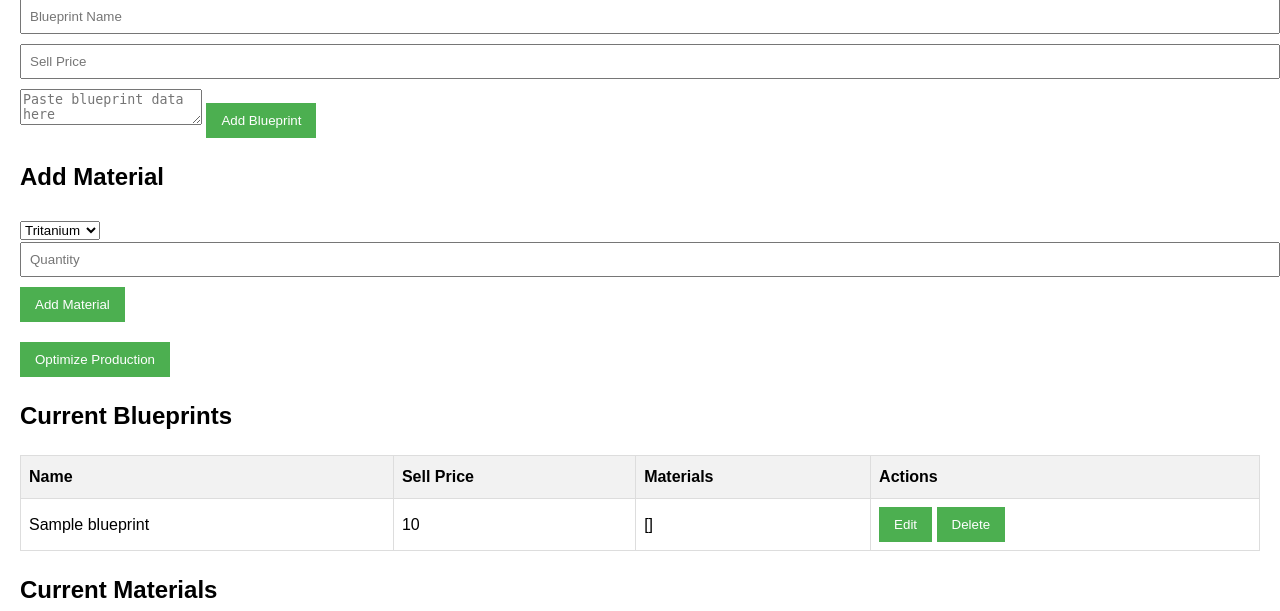
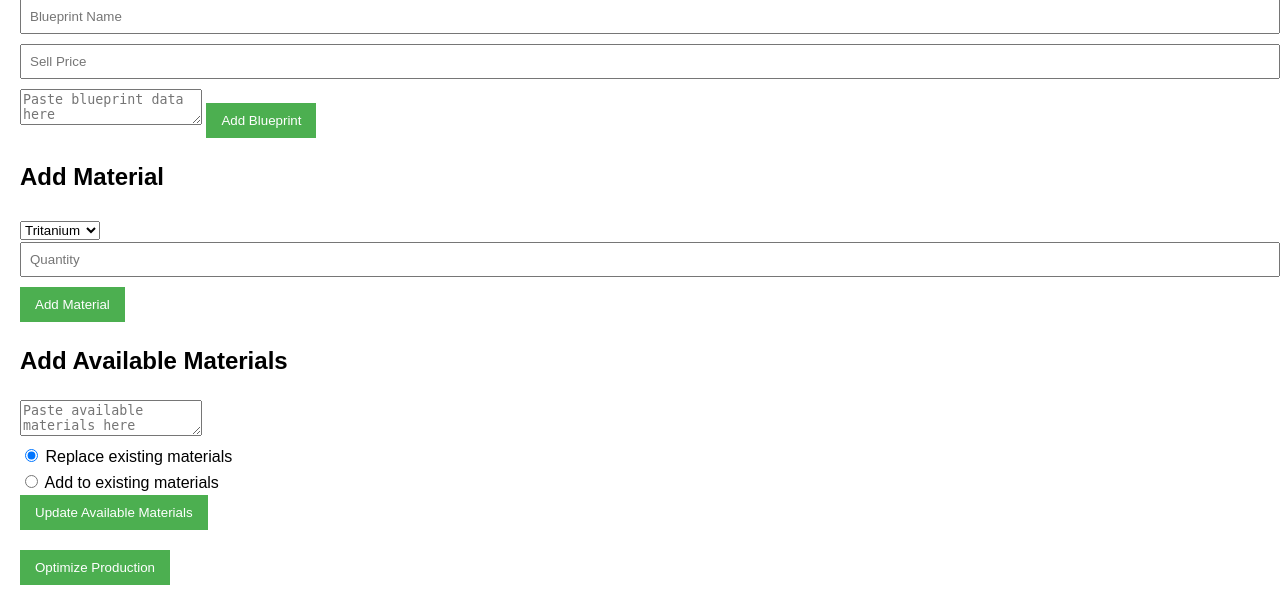
Before and after one commit to Nariod14/EVE-Online-Manufacturing-Optimizer, a Flask app: page / in a window 1280 px wide. Shown: the part 500-1111 px from the top of the page. Run offline with Flask 3, Linux system fonts and the light colour scheme; tables that the repository leaves empty hold one stand-in row (values such as "Sample post").

Commit message:
added material parser, edit modal and refined optimization screen

```diff
--- a/ManuOptimizer/templates/base.html
+++ b/ManuOptimizer/templates/base.html
@@ -252,6 +252,43 @@
     });
 });
 
+$('#availableMaterialsForm').submit(function(e) {
+    e.preventDefault();
+    var lines = $('#availableMaterialsData').val().split('\n');
+    var materials = {};
+    var updateType = $('input[name="updateType"]:checked').val();
+
+    lines.forEach(function(line) {
+        var parts = line.trim().split('\t');
+        if (parts.length === 2) {
+            var name = parts[0].trim();
+            var quantity = parseInt(parts[1].trim().replace(/,/g, ''));
+            if (!isNaN(quantity)) {
+                materials[name] = quantity;
+            }
+        }
+    });
+
+    $.ajax({
+        url: '/update_materials',
+        method: 'POST',
+        contentType: 'application/json',
+        data: JSON.stringify({
+            materials: materials,
+            updateType: updateType
+        }),
+        success: function(response) {
+            alert('Materials updated successfully');
+            loadMaterials();
+            $('#availableMaterialsForm')[0].reset();
+        },
+        error: function(xhr, status, error) {
+            console.error("Error updating materials:", error);
+            alert('Error updating materials: ' + error);
+        }
+    });
+});
+
 
 // Function to edit a blueprint
 
@@ -265,25 +302,97 @@
  * @param {number} id The ID of the blueprint to edit.
  */
  function editBlueprint(id) {
-    // For simplicity, we'll just prompt for new values
-    var newName = prompt("Enter new name for blueprint:");
-    var newSellPrice = prompt("Enter new sell price for blueprint:");
-    if (newName && newSellPrice) {
   $.ajax({
     url: '/blueprint/' + id,
+    method: 'GET',
+    success: function(blueprint) {
+      $('#editBlueprintId').val(blueprint.id);
+      $('#editBlueprintName').val(blueprint.name);
+      $('#editBlueprintSellPrice').val(blueprint.sell_price);
+      $('#editBlueprintMaterials').empty();
+
+      for (var material in blueprint.materials) {
+        addEditBlueprintMaterial(material, blueprint.materials[material]);
+      }
+
+      $('#editBlueprintModal').show();
+    }
+  });
+}
+
+function addEditBlueprintMaterial(name = '', quantity = '') {
+  $('#editBlueprintMaterials').append(`
+    <div class="edit-material-input">
+      <select class="editMaterialName">
+        <option value="Tritanium" ${name === 'Tritanium' ? 'selected' : ''}>Tritanium</option>
+        <option value="Pyerite" ${name === 'Pyerite' ? 'selected' : ''}>Pyerite</option>
+        <option value="Mexallon" ${name === 'Mexallon' ? 'selected' : ''}>Mexallon</option>
+        <option value="Isogen" ${name === 'Isogen' ? 'selected' : ''}>Isogen</option>
+        <option value="Nocxium" ${name === 'Nocxium' ? 'selected' : ''}>Nocxium</option>
+        <option value="Zydrine" ${name === 'Zydrine' ? 'selected' : ''}>Zydrine</option>
+        <option value="Megacyte" ${name === 'Megacyte' ? 'selected' : ''}>Megacyte</option>
+        <option value="other" ${!['Tritanium', 'Pyerite', 'Mexallon', 'Isogen', 'Nocxium', 'Zydrine', 'Megacyte'].includes(name) ? 'selected' : ''}>Other</option>
+      </select>
+      <input type="text" class="editOtherMaterialName" placeholder="Other Material Name" style="display: ${!['Tritanium', 'Pyerite', 'Mexallon', 'Isogen', 'Nocxium', 'Zydrine', 'Megacyte'].includes(name) ? 'inline-block' : 'none'};" value="${name}">
+      <input type="number" class="editMaterialQuantity" placeholder="Quantity" required value="${quantity}">
+      <button type="button" class="removeEditMaterialButton">Remove</button>
+    </div>
+  `);
+}
+
+function closeEditBlueprintModal() {
+  $('#editBlueprintModal').hide();
+}
+
+$(document).on('change', '.editMaterialName', function() {
+  if ($(this).val() === 'other') {
+    $(this).siblings('.editOtherMaterialName').show();
+  } else {
+    $(this).siblings('.editOtherMaterialName').hide();
+  }
+});
+
+$(document).on('click', '.removeEditMaterialButton', function() {
+  $(this).closest('.edit-material-input').remove();
+});
+
+$('#editBlueprintForm').submit(function(e) {
+  e.preventDefault();
+  var materials = {};
+  $('.edit-material-input').each(function() {
+    var name = $(this).find('.editMaterialName').val();
+    if (name === 'other') {
+      name = $(this).find('.editOtherMaterialName').val();
+    }
+    var quantity = parseInt($(this).find('.editMaterialQuantity').val());
+    if (name && quantity > 0) {
+      materials[name] = (materials[name] || 0) + quantity;
+    }
+  });
+
+  var blueprintData = {
+    name: $('#editBlueprintName').val(),
+    materials: materials,
+    sell_price: parseFloat($('#editBlueprintSellPrice').val())
+  };
+
+  $.ajax({
+    url: '/blueprint/' + $('#editBlueprintId').val(),
     method: 'PUT',
     contentType: 'application/json',
-            data: JSON.stringify({
-                name: newName,
-                sell_price: parseFloat(newSellPrice)
-            }),
+    data: JSON.stringify(blueprintData),
     success: function(response) {
       alert('Blueprint updated successfully');
       loadBlueprints();
+      closeEditBlueprintModal();
+    },
+    error: function(xhr, status, error) {
+      console.error("Error updating blueprint:", error);
+      alert('Error updating blueprint: ' + error);
     }
   });
-    }
-}
+});
+
 
 // Function to delete a blueprint
 
--- a/ManuOptimizer/templates/index.html
+++ b/ManuOptimizer/templates/index.html
@@ -69,6 +69,20 @@
     <button type="submit">Add Material</button>
 </form>
 
+<h2>Add Available Materials</h2>
+<form id="availableMaterialsForm">
+    <textarea id="availableMaterialsData" placeholder="Paste available materials here" required></textarea>
+    <div>
+        <input type="radio" id="replaceMaterials" name="updateType" value="replace" checked>
+        <label for="replaceMaterials">Replace existing materials</label>
+    </div>
+    <div>
+        <input type="radio" id="addToMaterials" name="updateType" value="add">
+        <label for="addToMaterials">Add to existing materials</label>
+    </div>
+    <button type="submit">Update Available Materials</button>
+</form>
+
 <button onclick="optimize()">Optimize Production</button>
 
 <h2>Current Blueprints</h2>
@@ -78,4 +92,21 @@
 <div id="materialList"></div>
 
 <div id="results"></div>
+
+
+<div id="editBlueprintModal" style="display:none; position:fixed; z-index:1; left:0; top:0; width:100%; height:100%; overflow:auto; background-color:rgba(0,0,0,0.4);">
+    <div style="background-color:#fefefe; margin:15% auto; padding:20px; border:1px solid #888; width:80%;">
+      <h2>Edit Blueprint</h2>
+      <form id="editBlueprintForm">
+        <input type="hidden" id="editBlueprintId">
+        <input type="text" id="editBlueprintName" placeholder="Blueprint Name" required>
+        <input type="number" id="editBlueprintSellPrice" placeholder="Sell Price" required>
+        <div id="editBlueprintMaterials"></div>
+        <button type="button" onclick="addEditBlueprintMaterial()">Add Material</button>
+        <button type="submit">Save Changes</button>
+        <button type="button" onclick="closeEditBlueprintModal()">Cancel</button>
+      </form>
+    </div>
+  </div>
+
 {% endblock %}
```
Lines whose indentation alone changed are shown as unchanged.
